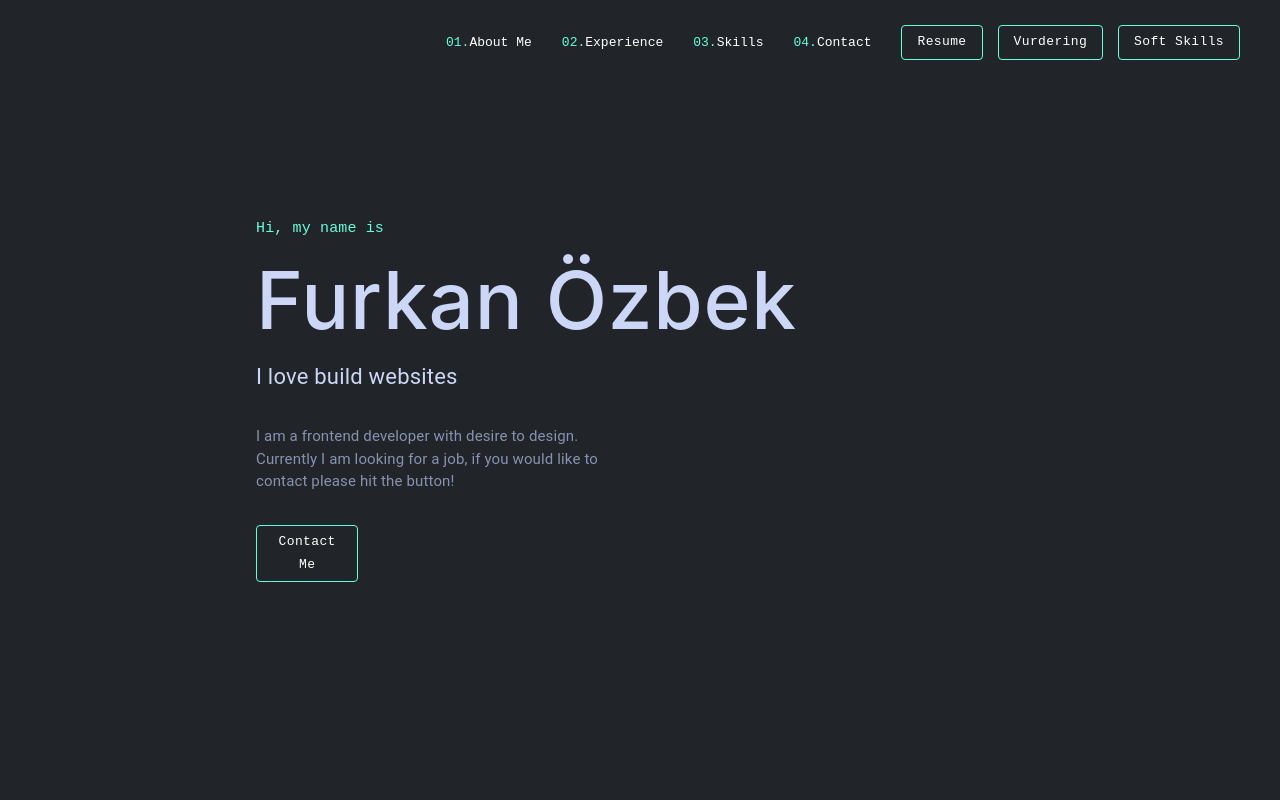
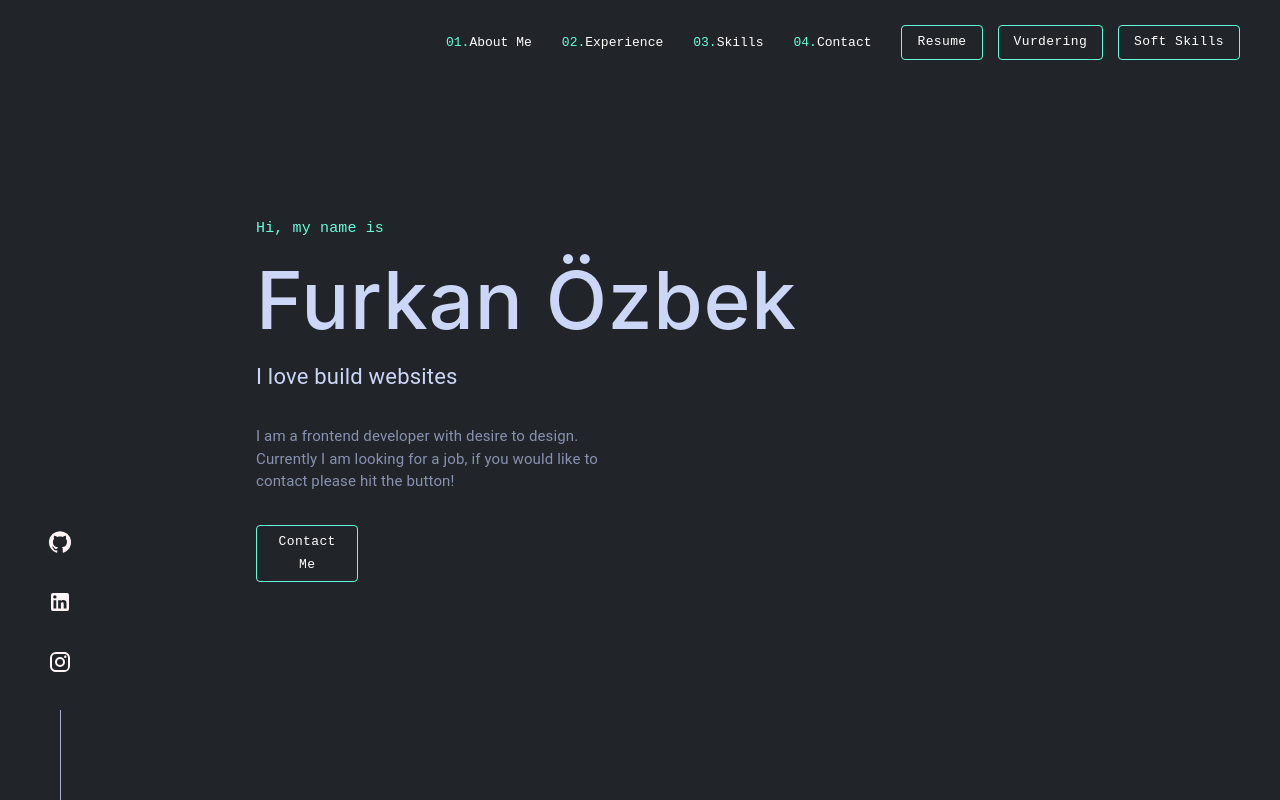
Before and after one commit to FurkannOzbek/personal-site-react, a Next.js app: page / in a window 1280 px wide. Shown: the top 800 px of the page. Built offline with nearby package versions, Linux system fonts and the light colour scheme.

Commit message:
feat:Social links added and styled

```diff
--- a/app/page.js
+++ b/app/page.js
@@ -2,11 +2,13 @@ import Image from "next/image";
 import styles from "./page.module.css";
 import LandingPage from "@/components/LandingPage";
 import Header from "@/components/Header";
+import SocialLinks from "@/components/SocialLinks";
 export default function Home() {
   return (
     <>
       <Header />
       <LandingPage />
+      <SocialLinks />
       <div>
         Lorem ipsum dolor sit amet, consectetur adipiscing elit. In pretium purus eu lorem cursus,
         vitae convallis augue tincidunt. Donec consequat aliquet fringilla. Quisque fermentum sed
--- /dev/null
+++ b/components/SocialLinks.jsx
@@ -0,0 +1,56 @@
+import { Box, Link } from "@mui/material";
+import GitHubIcon from "@mui/icons-material/GitHub";
+import LinkedInIcon from "@mui/icons-material/LinkedIn";
+import InstagramIcon from "@mui/icons-material/Instagram";
+
+export default function SocialLinks() {
+  const socialIconsMap = {
+    Github: <GitHubIcon />,
+    LinkedIn: <LinkedInIcon />,
+    Instagram: <InstagramIcon />,
+  };
+  const socialLinks = {
+    Github: "https://github.com/FurkannOzbek",
+    LinkedIn: "https://www.linkedin.com/in/fuozbek/",
+    Instagram: "https://www.instagram.com/fu.ozbek/",
+  };
+
+  return (
+    <Box
+      component="div"
+      sx={{
+        bottom: "0px",
+        position: "fixed",
+        left: "40px",
+        width: "40px",
+        zIndex: "1000",
+        "&::after": {
+          content: '""',
+          display: "block",
+          width: "1px",
+          height: "90px",
+          margin: "0 auto",
+          backgroundColor: "#a8b2d1",
+        },
+      }}
+    >
+      {Object.keys(socialIconsMap).map((item) => (
+        <Link
+          target="_blank"
+          key={item}
+          sx={{
+            display: "flex",
+            height: "60px",
+            color: "#fff4f6",
+            justifyContent: "center",
+            "&:hover": { color: "#64ffda", transform: "translateY(-5px)" },
+            transition: "transform 0.2s ease, color 0.2s ease",
+          }}
+          href={socialLinks[item]}
+        >
+          {socialIconsMap[item]}
+        </Link>
+      ))}
+    </Box>
+  );
+}
```
